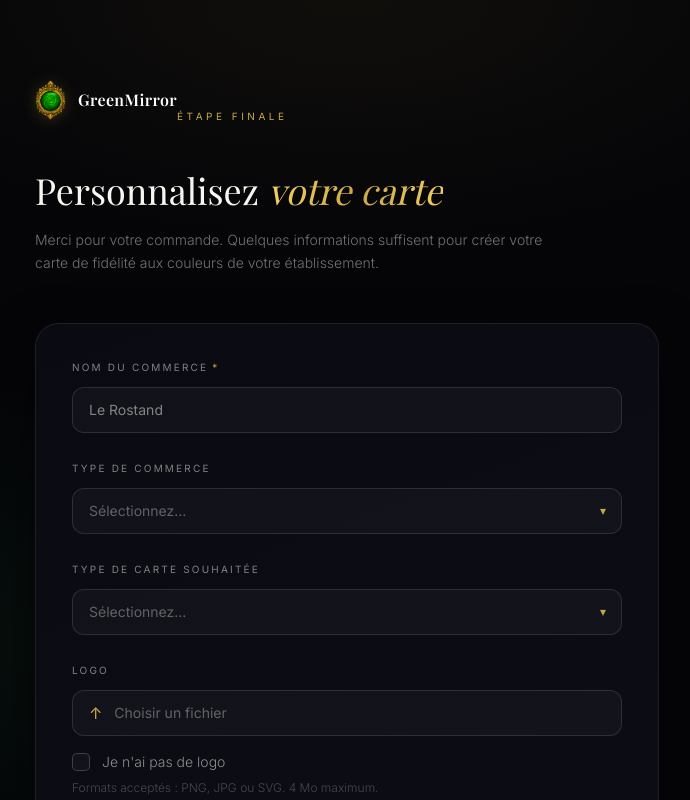
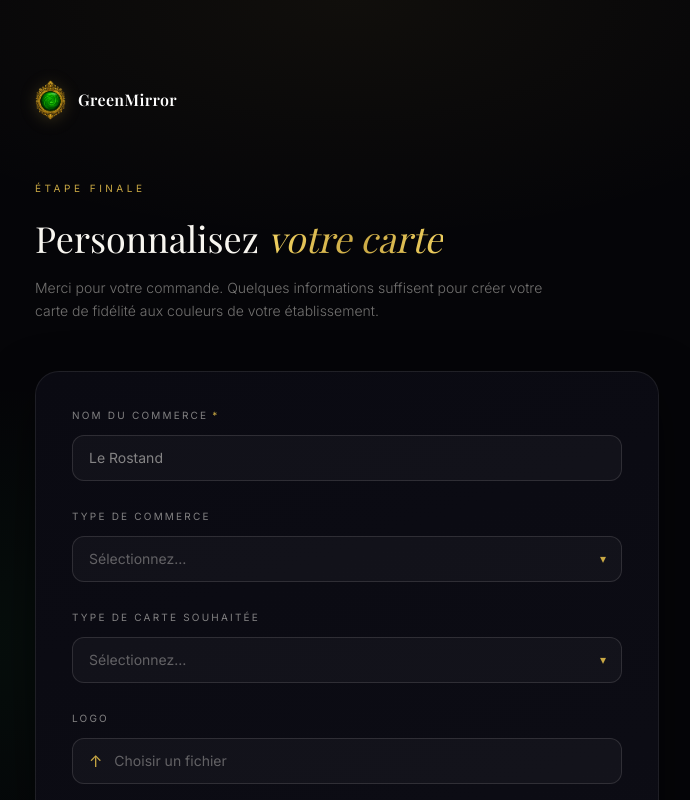
Before and after one commit to greenmirror23/cartes, a Next.js app: page /formulaire in a window 1280 px wide. Shown: the top 800 px of the page, without its empty margins (293-983 px from the left). Built offline with nearby package versions, Linux system fonts and the light colour scheme.

Commit message:
Formulaire : alignement de l'en-tete, titre et noindex

```diff
--- /dev/null
+++ b/app/formulaire/layout.tsx
@@ -0,0 +1,17 @@
+import type { Metadata } from "next"
+
+export const metadata: Metadata = {
+  title: "Personnalisez votre carte | GreenMirror",
+  description:
+    "Renseignez les informations de votre commerce pour recevoir votre carte de fidélité numérique personnalisée.",
+  // Page destinée aux clients arrivant après paiement : inutile de l'indexer.
+  robots: { index: false, follow: false },
+}
+
+export default function FormulaireLayout({
+  children,
+}: {
+  children: React.ReactNode
+}) {
+  return <>{children}</>
+}
--- a/app/formulaire/page.tsx
+++ b/app/formulaire/page.tsx
@@ -124,7 +124,8 @@ export default function FormulairePage() {
 
       <div className="max-w-2xl mx-auto px-6 py-16 sm:py-20">
         {/* En-tête */}
-        <a href="/" className="inline-flex items-center gap-3 mb-12">
+        <div className="mb-12">
+          <a href="/" className="inline-flex items-center gap-3">
             <Image
               src="/greenmirror-emblem.png"
               alt="GreenMirror"
@@ -140,6 +141,7 @@ export default function FormulairePage() {
               GreenMirror
             </span>
           </a>
+        </div>
 
         {etat === "succes" ? (
           <Succes />
```
Lines whose indentation alone changed are shown as unchanged.
